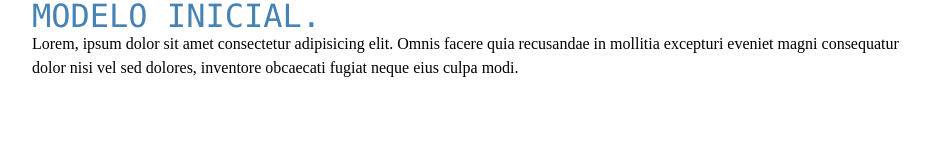
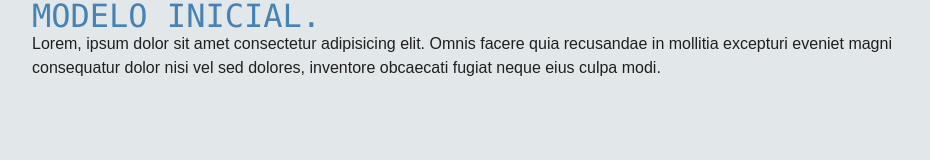
Before and after one commit to Luciana-Santos/conversor-de-posicoes, a plain HTML site: page index.html in a window 1280 px wide. Shown: the whole page, without its empty margins (168-1098 px from the left). Drawn offline with Linux system fonts and the light colour scheme.

Commit message:
cores de bg e fonte alteradas

```diff
--- a/app/styles/styles.css
+++ b/app/styles/styles.css
@@ -25,8 +25,9 @@ ul {
 body {
   min-height: 100vh;
   line-height: 1.5;
-  background-color: var(--cl-vdark-blue);
+  background-color: var(--cl-vl-blue);
   color: var(--cl-body);
+  font-family: Arial, Helvetica, sans-serif;
 }
 
 .section {
@@ -41,6 +42,7 @@ body {
 :root {
   --cl-white: hsl(0, 0%, 100%);
   --cl-black: hsla(0, 0%, 0%, 1);
+  --cl-body: hsla(0, 0%, 12%, 1);
   --cl-dk-blue: hsla(224, 44%, 23%, 1);
   --cl-md-blue: hsla(189, 37%, 45%, 1);
   --cl-vl-blue: hsla(189, 14%, 90%, 1);
```
Also changed, not shown: 1 other file.
